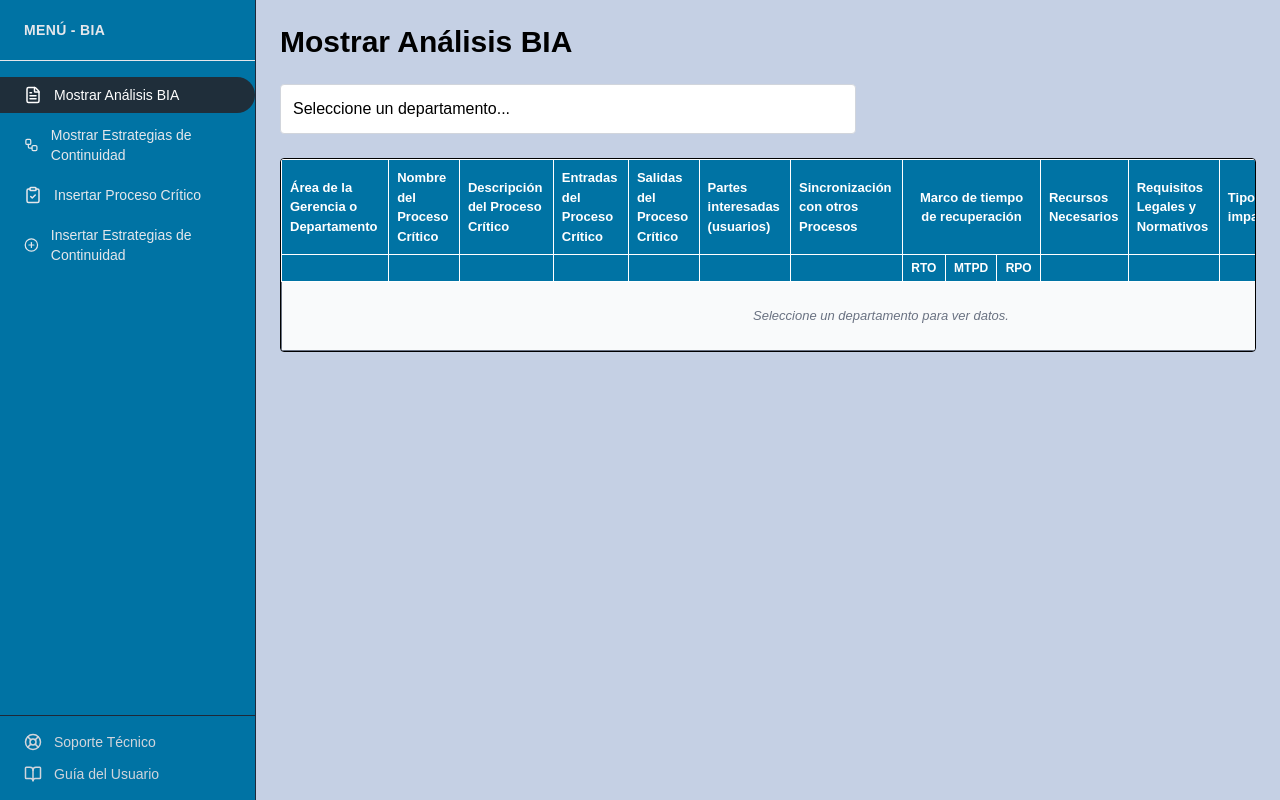
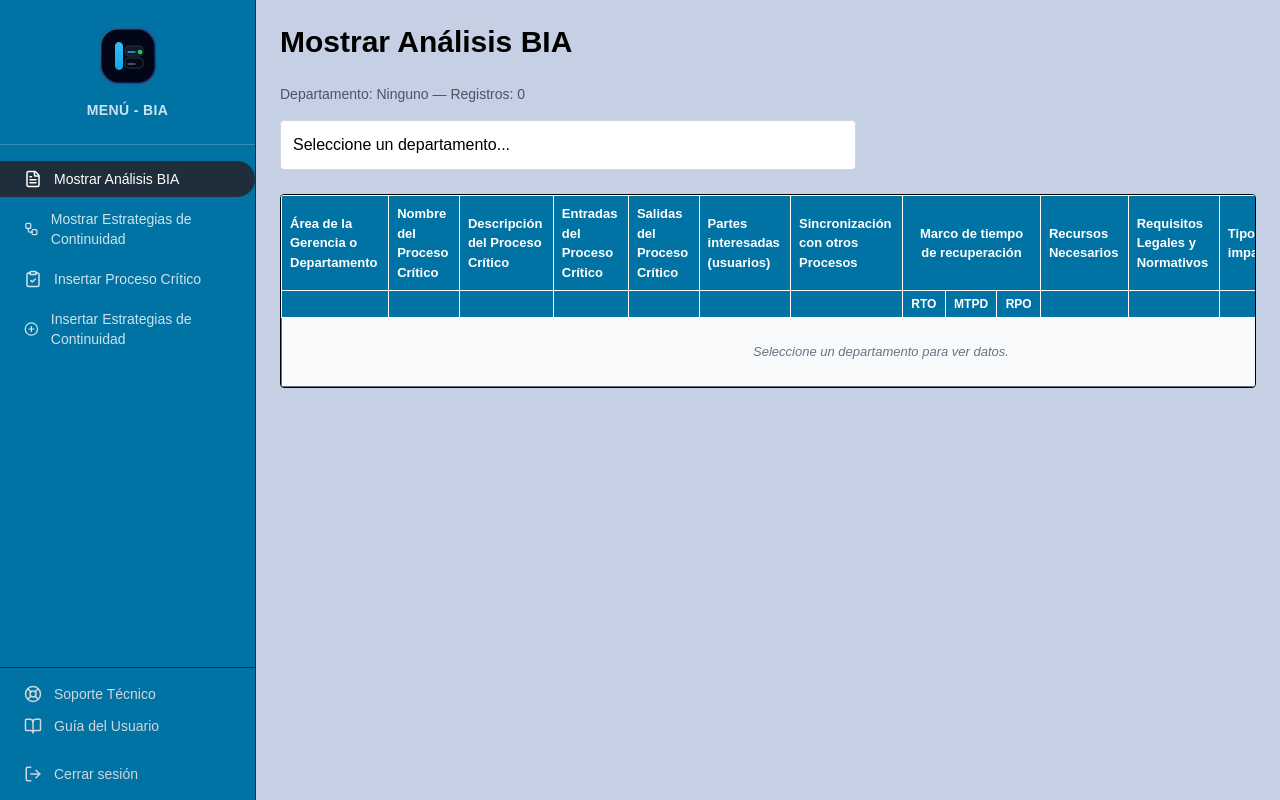
Before and after one commit to KevHernandez09/AnalisisBia, a Next.js app: page /analisis-bia in a window 1280 px wide. Built offline with nearby package versions, Linux system fonts and the light colour scheme.

Commit message:
Some changes login

```diff
--- a/src/app/(private)/analisis-bia/page.tsx
+++ b/src/app/(private)/analisis-bia/page.tsx
@@ -101,6 +101,10 @@ export default function AnalisisBIA() {
   return (
     <section className="text-black">
       <h1 className="text-3xl font-bold mb-6">Mostrar Análisis BIA</h1>
+      <p className="text-sm text-gray-600 mb-4">
+        Departamento: {selected ? selectedLabel : "Ninguno"} — Registros:{" "}
+        {rows.length}
+      </p>
 
       {/* Combobox */}
       <div className="relative max-w-xl mb-6" ref={dropdownRef}>
--- a/src/app/(private)/estrategias-bia/page.tsx
+++ b/src/app/(private)/estrategias-bia/page.tsx
@@ -177,9 +177,8 @@ export default function EstrategiasContinuidadPage() {
               filtered.map((op) => (
                 <div
                   key={op.id}
-                  className={`p-2 cursor-pointer hover:bg-gray-200 ${
-                    selected === op.id ? "bg-gray-100 font-semibold" : ""
-                  }`}
+                  className={`p-2 cursor-pointer hover:bg-gray-200 ${selected === op.id ? "bg-gray-100 font-semibold" : ""
+                    }`}
                   onClick={() => {
                     setSelected(op.id);
                     setOpen(false);
--- a/src/app/globals.css
+++ b/src/app/globals.css
@@ -14,7 +14,7 @@
 
 @media (prefers-color-scheme: dark) {
   :root {
-    --background: #dddddda9;
+    --background: #afafafa9;
     --foreground: #ffffff;
   }
 }
--- a/src/app/login/page.tsx
+++ b/src/app/login/page.tsx
@@ -43,7 +43,7 @@ export default function LoginPage() {
             <div className="flex items-center gap-3">
               <div className="relative h-12 w-12 rounded-2xl bg-slate-900/70 border border-slate-700/70 flex items-center justify-center overflow-hidden">
                 <Image
-                  src="/logo-institucion.svg"
+                  src="/logo-institucion.png"
                   alt="Logo institucional"
                   fill
                   className="object-contain p-1.5"
@@ -51,7 +51,7 @@ export default function LoginPage() {
               </div>
               <div>
                 <p className="text-[11px] uppercase tracking-[0.2em] text-slate-400">
-                  Sistema de Continuidad
+                  Sistema- PCSAL
                 </p>
                 <h1 className="text-2xl font-semibold leading-tight">
                   Gestión de Procesos Críticos
@@ -82,7 +82,7 @@ export default function LoginPage() {
                 <span className="h-8 w-8 rounded-xl border border-slate-500/70 flex items-center justify-center text-xs">
                   3
                 </span>
-                <span>Mantén trazabilidad para auditorías y mejoras continuas.</span>
+                <span>Consulta el análisis BIA.</span>
               </div>
             </div>
           </div>
--- a/src/components/Sidebar.tsx
+++ b/src/components/Sidebar.tsx
@@ -1,19 +1,21 @@
 "use client";
 
 import Link from "next/link";
-import { usePathname } from "next/navigation";
+import Image from "next/image";
+import { usePathname, useRouter } from "next/navigation";
 import {
   FileText,
   PlusCircle,
   Workflow,
-  FolderPlus,
   LifeBuoy,
   BookOpen,
   ClipboardCheck,
+  LogOut,
 } from "lucide-react";
 
 export default function Sidebar() {
   const pathname = usePathname();
+  const router = useRouter();
 
   const links = [
     {
@@ -38,11 +40,28 @@ export default function Sidebar() {
     },
   ];
 
+  // 🔹 LOGOUT: borra la cookie y redirige
+  function handleLogout() {
+    document.cookie = "bia_demo_auth=; path=/; max-age=0";
+    router.push("/login");
+  }
+
   return (
     <aside className="w-64 min-h-screen bg-[#0073a4] text-gray-200 border-r border-gray-800 flex flex-col select-none">
-      {/* HEADER */}
-      <div className="px-6 py-5 border-b border-white-800">
-        <h1 className="text-sm font-semibold uppercase tracking-wide text-white-400">
+
+      {/* LOGO + HEADER */}
+      <div className="px-6 py-6 border-b border-white/20 flex flex-col items-center gap-3">
+        <div className="w-16 h-16 relative">
+          <Image
+            src="/logo-institucion.png"
+            alt="Logo Institucional"
+            fill
+            className="object-contain"
+            priority
+          />
+        </div>
+
+        <h1 className="text-sm font-semibold uppercase tracking-wide text-white/80">
           Menú - BIA
         </h1>
       </div>
@@ -59,7 +78,11 @@ export default function Sidebar() {
               className={`
                 flex items-center gap-3 px-6 py-2 text-sm rounded-r-full
                 hover:bg-[#1a2530] transition-colors
-                ${active ? "bg-[#1f2e3a] text-white font-medium" : "text-white-300"}
+                ${
+                  active
+                    ? "bg-[#1f2e3a] text-white font-medium"
+                    : "text-white/80"
+                }
               `}
             >
               {icon}
@@ -86,6 +109,15 @@ export default function Sidebar() {
           <BookOpen size={18} />
           <span>Guía del Usuario</span>
         </Link>
+
+        {/* Cerrar Sesión */}
+        <button
+          onClick={handleLogout}
+          className="flex items-center gap-3 text-gray-300 hover:text-white transition mt-4 px-0 text-left"
+        >
+          <LogOut size={18} />
+          <span>Cerrar sesión</span>
+        </button>
       </div>
     </aside>
   );
```
Also changed, not shown: public/logo-institucion.png (added).
